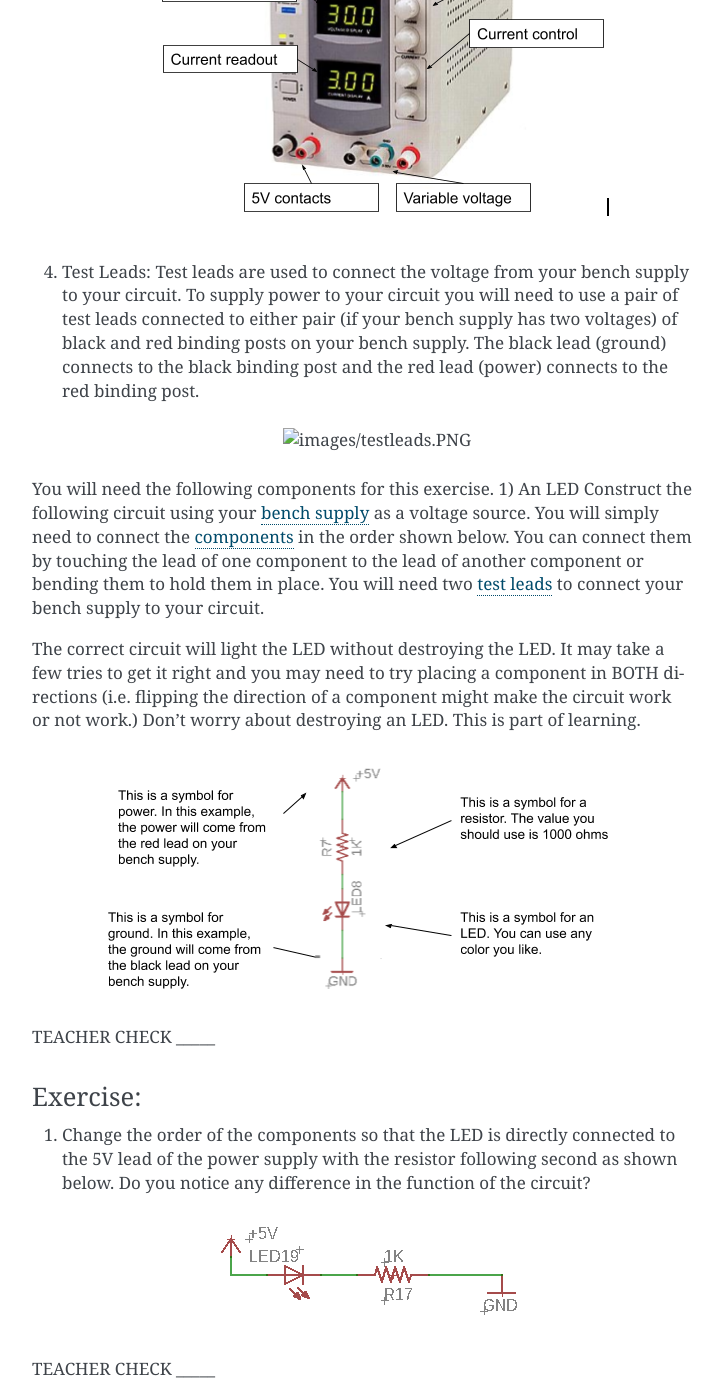
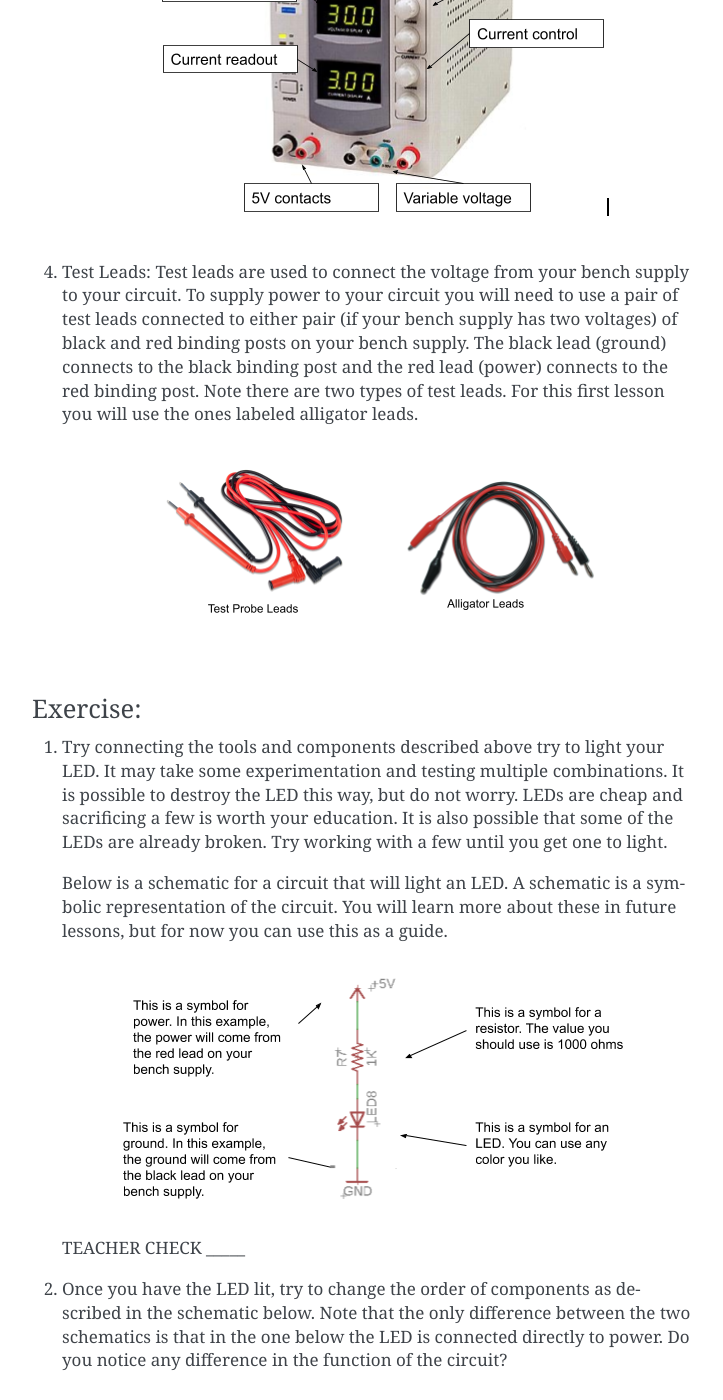
Before and after one commit to maxtkc/mvths-wiki, a Sphinx documentation site: the page built from docs/001-simple-circuit.rst, in a window 1280 px wide and 1400 px high, scrolled down 2082 px. Shown: the whole window, without its empty margins (388-1111 px from the left). Built offline with Sphinx 7.4.7, drawn with Linux system fonts in a browser that asks for light colours; pages that are not in the unit, such as notebooks, are missing from menus; some of the changed text lies outside the part shown.

Commit message:
Update 001-simple-circuit.rst

```diff
--- a/docs/001-simple-circuit.rst
+++ b/docs/001-simple-circuit.rst
@@ -24,56 +24,33 @@
 
    .. figure:: images/benchsupply.PNG
 
-#. Test Leads: Test leads are used to connect the voltage from your bench supply to your circuit. To supply power to your circuit you will need to use a pair of test leads connected to either pair (if your bench supply has two voltages) of black and red binding posts on your bench supply. The black lead (ground) connects to the black binding post and the red lead (power) connects to the red binding post.
+#. Test Leads: Test leads are used to connect the voltage from your bench supply to your circuit. To supply power to your circuit you will need to use a pair of test leads connected to either pair (if your bench supply has two voltages) of black and red binding posts on your bench supply. The black lead (ground) connects to the black binding post and the red lead (power) connects to the red binding post. Note there are two types of test leads. For this first lesson you will use the ones labeled alligator leads.
 
-   .. figure:: images/testleads.PNG
+   .. figure:: images/testleads.png
 
-You will need the following components for this exercise.
-1) An LED
-Construct the following circuit using your `bench
-supply <https://www.google.com/url?q=https://docs.google.com/document/d/1BmZbXzxnD2j17QToSZ9jeZmnP7burwfksfQq2v4zu-Y/edit%23heading%3Dh.x2bqdmttrjfd&sa=D&ust=1587613173836000>`__ as
-a voltage source. You will simply need to connect the
-`components <https://www.google.com/url?q=https://docs.google.com/document/d/1BmZbXzxnD2j17QToSZ9jeZmnP7burwfksfQq2v4zu-Y/edit%23heading%3Dh.s6ahz6tu1kg9&sa=D&ust=1587613173836000>`__ in
-the order shown below. You can connect them by touching the lead of one
-component to the lead of another component or bending them to hold them
-in place. You will need two `test
-leads <https://www.google.com/url?q=https://docs.google.com/document/d/1BmZbXzxnD2j17QToSZ9jeZmnP7burwfksfQq2v4zu-Y/edit%23heading%3Dh.21kolzx0ntn7&sa=D&ust=1587613173836000>`__ to
-connect your bench supply to your circuit.
-
-The correct circuit will light the LED without destroying the LED. It
-may take a few tries to get it right and you may need to try placing a
-component in BOTH directions (i.e. flipping the direction of a component
-might make the circuit work or not work.) Don’t worry about destroying
-an LED. This is part of learning.
-
-.. figure:: images/image107.png
-   :alt:
-
-TEACHER CHECK \_\_\_\_\_
 
 Exercise:
 ~~~~~~~~~
+#. Try connecting the tools and components described above try to light your LED. It may take some experimentation and testing multiple combinations. It is possible to destroy the LED this way, but do not worry. LEDs are cheap and sacrificing a few is worth your education. It is also possible that some of the LEDs are already broken. Try working with a few until you get one to light.
 
-1. Change the order of the components so that the LED is directly
-   connected to the 5V lead of the power supply with the resistor
-   following second as shown below. Do you notice any difference in the
-   function of the circuit?
+   Below is a schematic for a circuit that will light an LED. A schematic is a symbolic representation of the circuit. You will learn more about these in future lessons, but for now you can use this as a guide.
 
-.. figure:: images/image108.png
-   :alt:
+
+   .. figure:: images/image107.png
+
+   TEACHER CHECK \_\_\_\_\_
+
+#. Once you have the LED lit, try to change the order of components as described in the schematic below. Note that the only difference between the two schematics is that in the one below the LED is connected directly to power. Do you notice any difference in the function of the circuit?
+
+   .. figure:: images/image108.png
+
+
+   TEACHER CHECK \_\_\_\_\_
+
+#. Reverse the direction of the LED in the circuit. Does the LED still light? The LED should only work in one direction. Because of this feature, we call an LED a polarized device (as mentioned above). Try to identify a feature on the LED that signifies which direction it should be facing in the circuit.
+
+   TEACHER CHECK \_\_\_\_\_
+
+#. Reverse the direction of the resistor in the circuit. Does the LED still light? It should work in either direction. Because of this feature, we call a resistor a non-polarized device.
 
 TEACHER CHECK \_\_\_\_\_
-
-2. Reverse the direction of the LED in the circuit. Does the LED still
-   light? The LED should only work in one direction. Because of this
-   feature, we call an LED a polarized device. Try to identify a feature
-   on the LED that signifies which direction it should be facing in the
-   circuit.
-
-TEACHER CHECK \_\_\_\_\_
-
-3. Reverse the direction of the resistor in the circuit. Does the LED
-   still light? It should work in either direction. Because of this
-   feature, we call a resistor a non-polarized device.
-
-TEACHER CHECK \_\_\_\_\_
```
